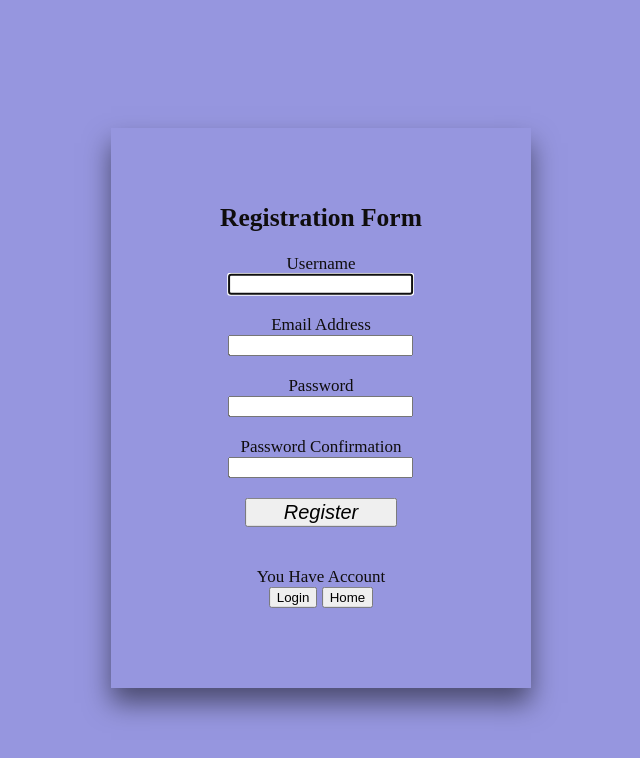
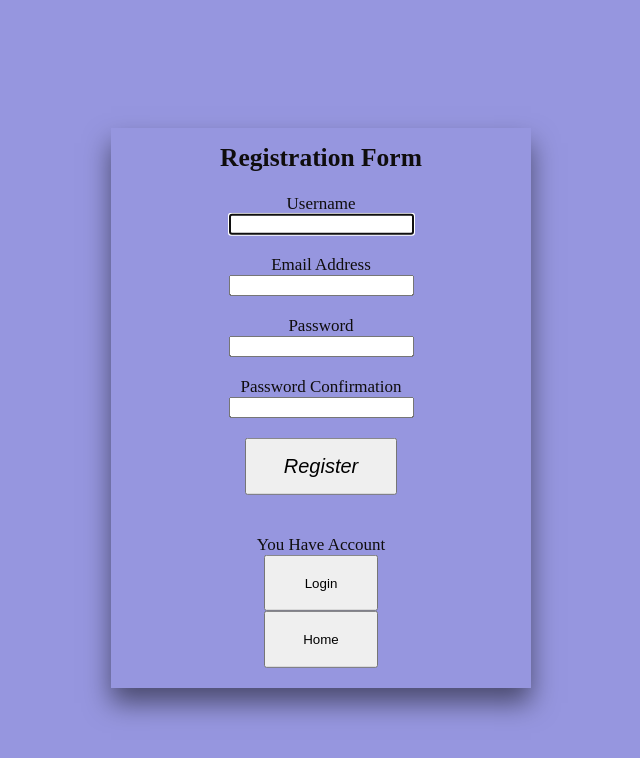
Before and after one commit to Olivierbiganiro/app, a Django app: page /register in a window 1280 px wide. Shown: the top 758 px of the page, without its empty margins (327-967 px from the left). Run offline with Django 4.2, Linux system fonts and the light colour scheme; parts of the project's set-up code (start-up, migrations or seed data) failed here and were passed over.

Commit message:
Heroku app

```diff
--- a/templates/register.html
+++ b/templates/register.html
@@ -32,6 +32,10 @@
             padding: 40px 30px;
 
     }
+    button{
+        width: 3cm;
+        height: 1.5cm;
+    }
 
 </style>
 </head>
```
